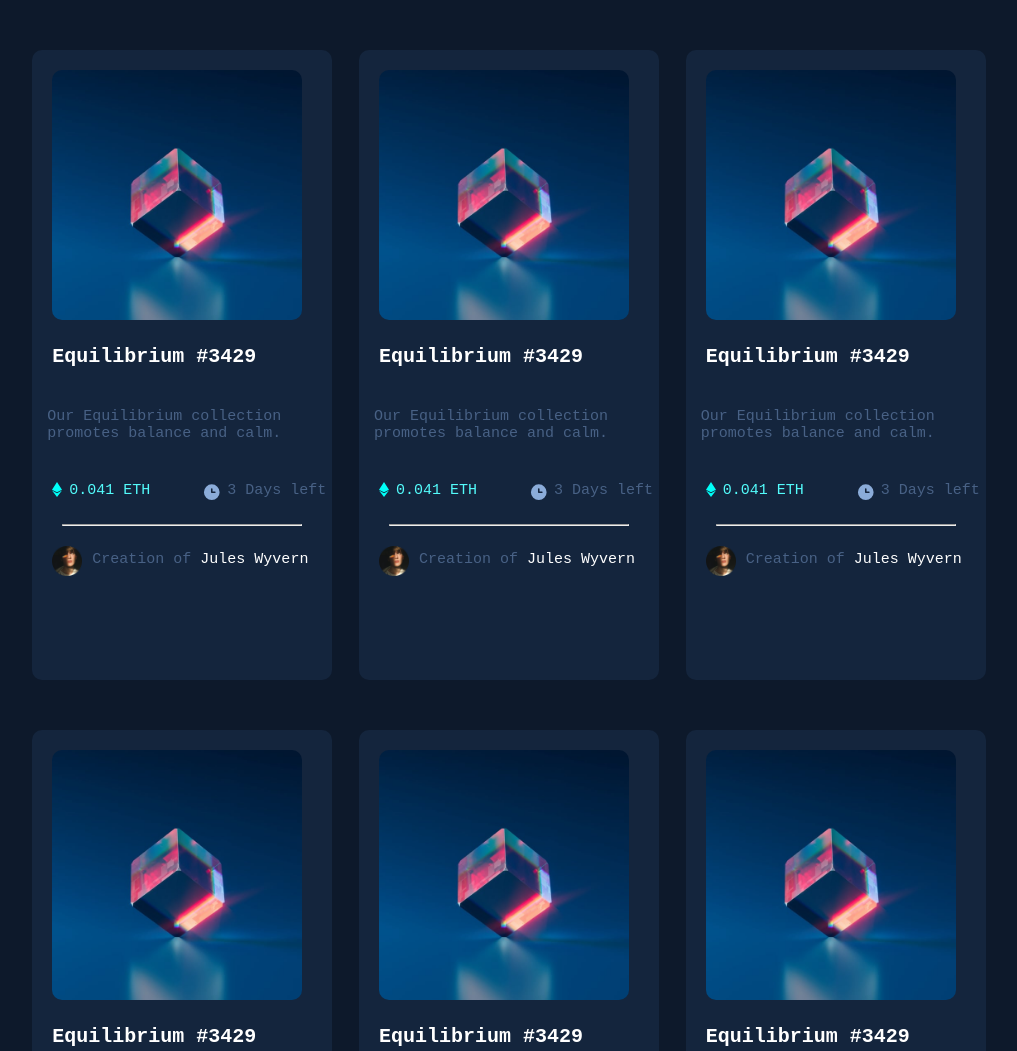
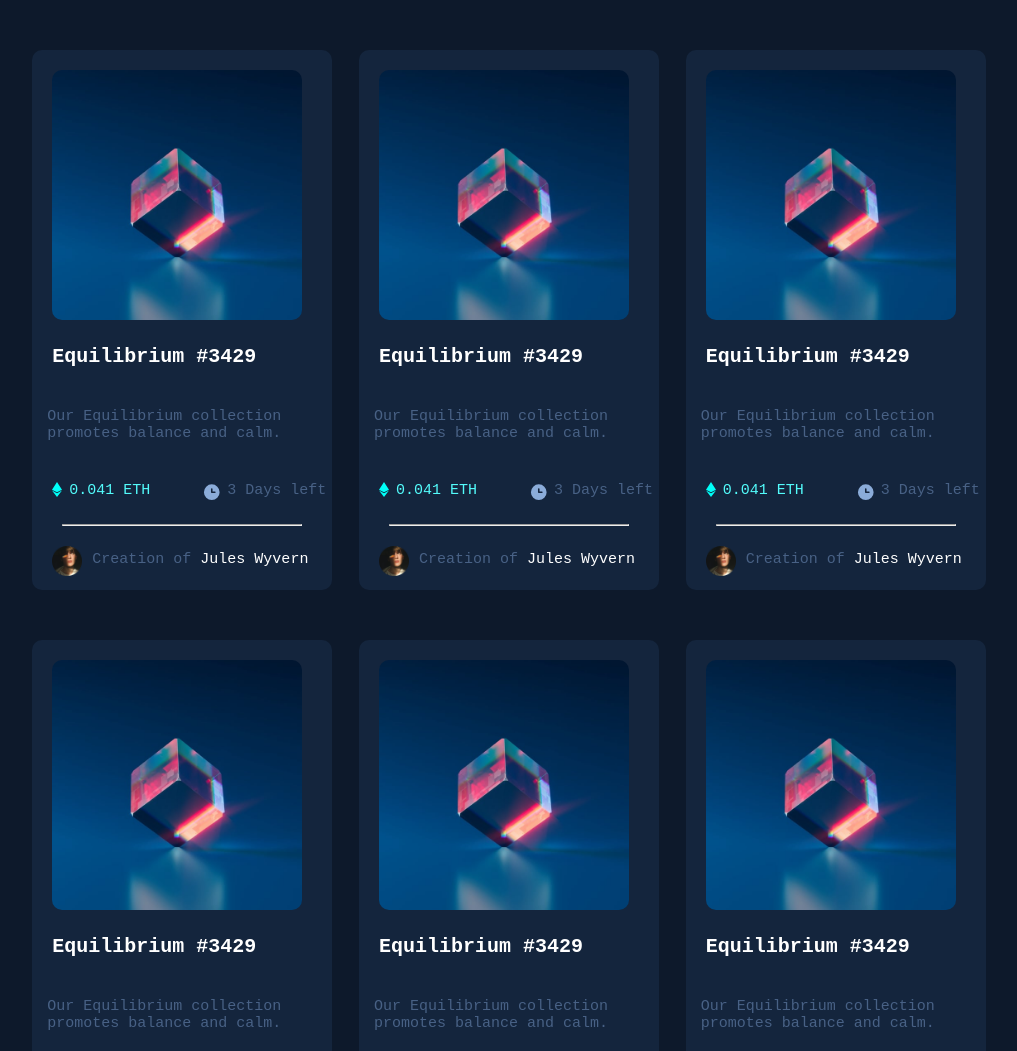
Before and after one commit to geek-bhirahatees/equilbrium-v2, a plain HTML site: page index.html in a window 1280 px wide. Shown: the top 1051 px of the page, without its empty margins (131-1148 px from the left). Drawn offline with Linux system fonts and the light colour scheme.

Commit message:
Update style.css

```diff
--- a/style.css
+++ b/style.css
@@ -20,7 +20,7 @@ body{
     padding-bottom:30px;
     border-radius: 10px;
     background-color: rgb(20, 37, 61);
-    height:600px;
+    height:510px;
     width:300px;
 }
 .equillbrium{
```
